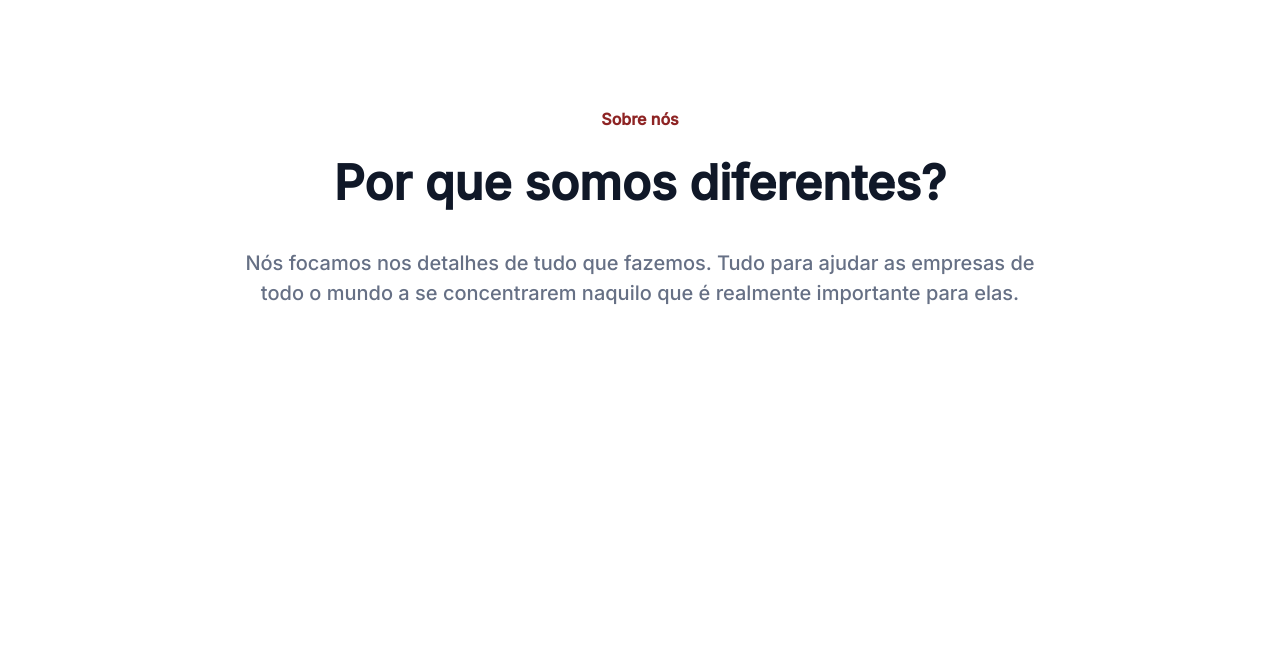
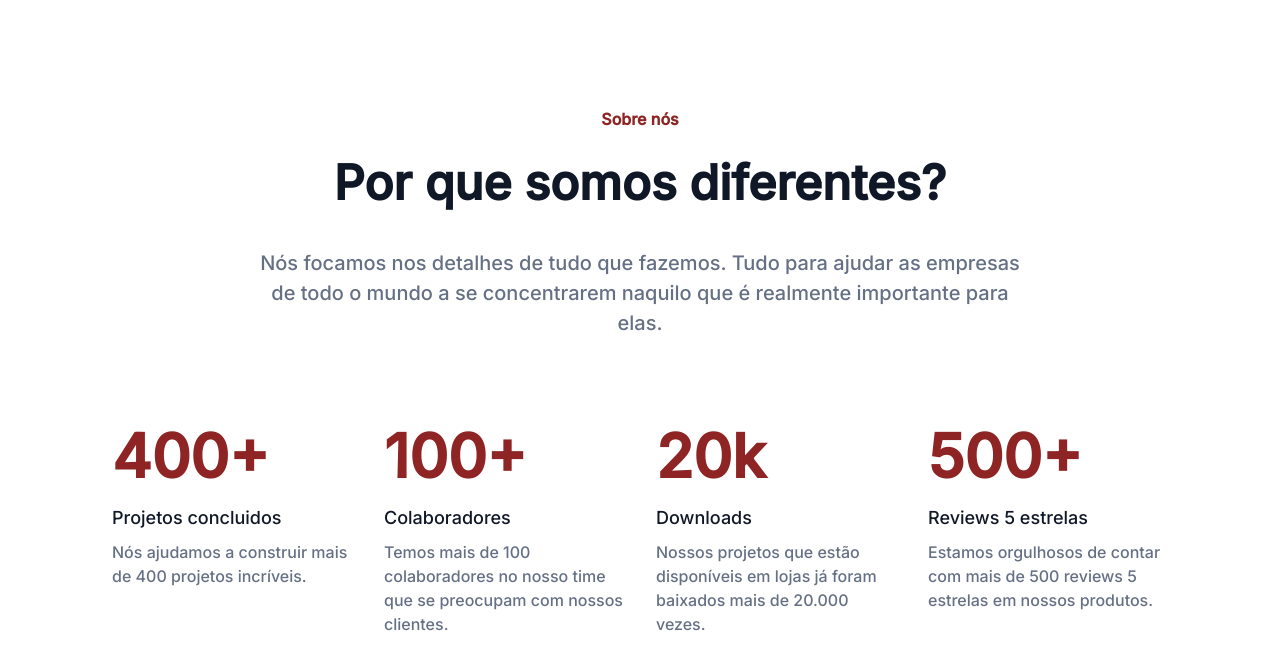
Before and after one commit to bruna-anunciacao/7DaysOfCode, a plain HTML site: page index.html in a window 1280 px wide. Shown: the part 62-732 px from the top of the page. Drawn offline with Linux system fonts and the light colour scheme.

Commit message:
Seção métricas

```diff
--- a/assets/css/style.css
+++ b/assets/css/style.css
@@ -47,7 +47,7 @@ button#cadastrar {
 
 .cabecalho {
     display: flex;
-    height: 407px;
+    height: 25.438rem;
     align-items: center;
     flex-direction: column;
 }
@@ -60,19 +60,53 @@ button#cadastrar {
 }
 
 .cabecalho h1 {
-    margin-top: 24px;
-    font-size: 48px;
+    margin-top: 1.5rem;
+    font-size: 3rem;
     font-weight: 600;
     color: var(--gray-color);
 }
 
 .cabecalho p {
-    width: 791px;
-    margin-top: 36px;
-    margin-bottom: 107px;
+    width: 47.563rem;
+    margin-top: 2.25rem;
+    margin-bottom: 6.688rem;
     font-weight: 400;
-    font-size: 20px;
+    font-size: 1.25rem;
     text-align: center;
-    line-height: 30px;
+    line-height: 1.875rem;
     color: var(--txt-color);
 }
+
+.metricas {
+    height: 288px;
+    display: grid;
+    grid-template-columns: repeat(4, 1fr);
+    align-items: baseline;
+    justify-content: center;
+    padding: 0 112px;
+    gap: 32px;
+}
+
+.metricas article h2 {
+    font-weight: 600;
+    font-size: 60px;
+    line-height: 72px;
+    color: var(--red-color);
+}
+
+.metricas article h3 {
+    margin-top: 12px;
+    font-weight: 500;
+    font-size: 18px;
+    line-height: 28px;
+    color: var(--gray-color);
+}
+
+.metricas article p {
+    margin-top: 8px;
+    margin-bottom: 96px;
+    font-weight: 400;
+    font-size: 16px;
+    line-height: 24px;
+    color: var(--txt-color);
+}
--- a/index.html
+++ b/index.html
@@ -21,7 +21,7 @@
             <a href="#">Home</a>
             <a href="#">Produtos</a>
             <a href="#">Recursos</a>
-            <a href="#">Sobre nós</a>
+            <a href="#sobre-nos">Sobre nós</a>
         </div>
         <div class="logo"></div>
         <div class="button">
@@ -29,10 +29,33 @@
             <button id="cadastrar">Cadastrar</button>
         </div>
     </nav>
-    <section class="cabecalho">
+    <section id="sobre-nos" class="cabecalho">
         <span>Sobre nós</span>
         <h1>Por que somos diferentes?</h1>
-        <p>Nós focamos nos detalhes de tudo que fazemos. Tudo para ajudar as empresas de todo o mundo a se concentrarem naquilo que é realmente importante para elas.</p>
+        <p>Nós focamos nos detalhes de tudo que fazemos. Tudo para ajudar as empresas de todo o mundo a se concentrarem
+            naquilo que é realmente importante para elas.</p>
+    </section>
+    <section class="metricas">
+            <article>
+                <h2>400+</h2>
+                <h3>Projetos concluidos</h3>
+                <p>Nós ajudamos a construir mais de 400 projetos incríveis.</p>
+            </article>
+            <article>
+                <h2>100+</h2>
+                <h3>Colaboradores</h3>
+                <p>Temos mais de 100 colaboradores no nosso time que se preocupam com nossos clientes.</p>
+            </article>
+            <article>
+                <h2>20k</h2>
+                <h3>Downloads</h3>
+                <p>Nossos projetos que estão disponíveis em lojas já foram baixados mais de 20.000 vezes.</p>
+            </article>
+            <article>
+                <h2>500+</h2>
+                <h3>Reviews 5 estrelas</h3>
+                <p>Estamos orgulhosos de contar com mais de 500 reviews 5 estrelas em nossos produtos.</p>
+            </article>
     </section>
 </body>
 
```
